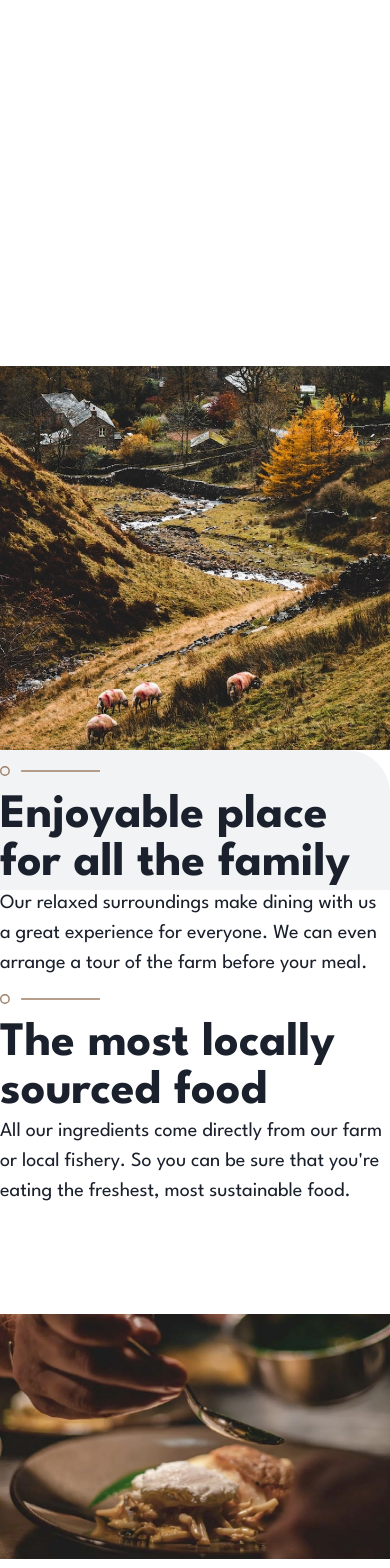
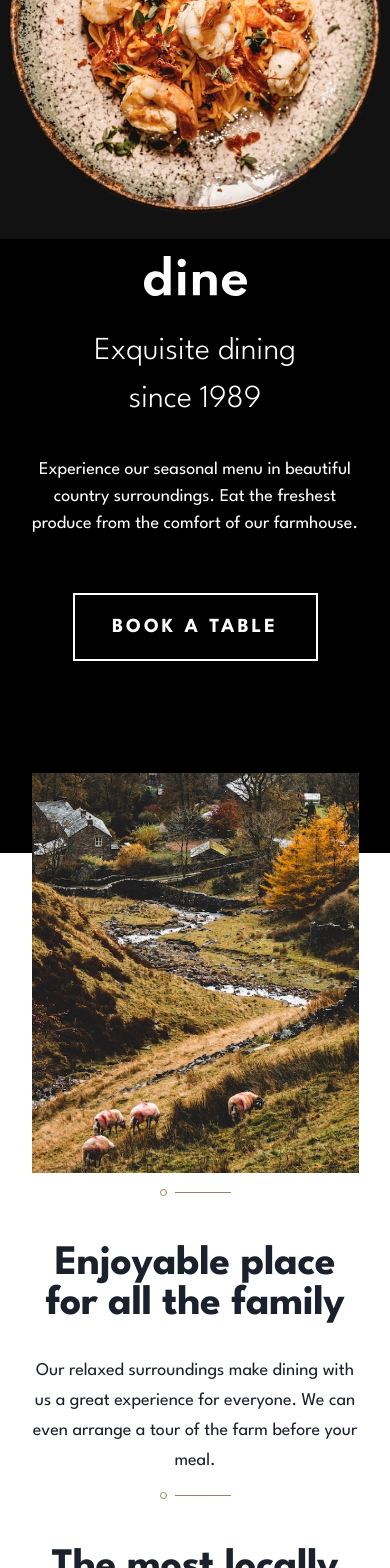
Before and after one commit to JesusKreist/dine-website, a Next.js app: page / in a window 390 px wide. Shown: the top 1568 px of the page. Built offline with nearby package versions, Linux system fonts and the light colour scheme.

Commit message:
Add responsive styling to EnjoyablePlace component for mobiles

```diff
--- a/pages/_app.tsx
+++ b/pages/_app.tsx
@@ -15,7 +15,7 @@ import theme from "../styles/theme";
 
 export default function App({ Component, pageProps }: AppProps) {
   return (
-    <ChakraProvider theme={theme}>
+    <ChakraProvider theme={theme} resetCSS>
       <MainContainer>
         <Component {...pageProps} />
       </MainContainer>
--- a/src/components/HomePage/IntroSection.tsx
+++ b/src/components/HomePage/IntroSection.tsx
@@ -6,6 +6,7 @@ import {
   VStack,
   HStack,
   Flex,
+  Image,
 } from "@chakra-ui/react";
 import Logo from "../logo/Logo";
 
@@ -13,47 +14,49 @@ const IntroSection = () => {
   return (
     <Box
       bgImage={{
+        base: `linear-gradient(to top, black, black 72%, rgba(158, 127, 102, 0.01) 30%), url(/homepage/hero-bg-mobile@2x.jpg)`,
         md: `linear-gradient(to top, black, black 60%, rgba(158, 127, 102, 0.01) 30%), url(/homepage/hero-bg-tablet@2x.jpg)`,
         lg: `linear-gradient(to right, black, black 39%, rgba(158, 127, 102, 0.01) 39%), url(/homepage/hero-bg-desktop@2x.jpg)`,
       }}
       bgRepeat="no-repeat"
       paddingBottom="6rem"
-      bgSize="contain"
+      bgSize="cover"
+      bgPosition="center"
       height={{ md: "992px", lg: "820px" }}
     >
       <Flex
-        textAlign={{ md: "center", lg: "left" }}
-        margin={{ md: "0 auto", lg: "unset" }}
-        paddingTop={{ md: "25rem", lg: "4rem" }}
+        textAlign={{ base: "center", lg: "left" }}
+        margin={{ base: "0 auto", lg: "unset" }}
+        paddingTop={{ base: "16rem", md: "25rem", lg: "4rem" }}
         paddingLeft={{ lg: "10rem" }}
         paddingBottom="6rem"
         color="white"
         direction="column"
-        justifyContent={{ md: "center", lg: "unset" }}
-        alignItems={{ md: "center", lg: "unset" }}
+        justifyContent={{ base: "center", lg: "unset" }}
+        alignItems={{ base: "center", lg: "unset" }}
       >
         <Logo />
         <Heading
-          width="50%"
+          width={{ base: "250px", sm: "unset" }}
           as="h2"
-          fontSize={{ md: "48px", lg: "80px" }}
+          fontSize={{ base: "32px", md: "48px", lg: "80px" }}
           fontWeight="light"
           lineHeight={{ md: "64px", lg: "80px" }}
           letterSpacing={{ md: "-0.6px", lg: "-1px" }}
-          marginTop={{ md: "2rem", lg: "9rem" }}
-          paddingBottom={{ md: "1.5rem", lg: "0.5rem" }}
+          marginTop={{ base: "2rem", md: "2rem", lg: "9rem" }}
+          paddingBottom={{ base: "2rem", md: "1.5rem", lg: "0.5rem" }}
         >
           Exquisite dining since 1989
         </Heading>
         <Text
-          fontSize="xl"
-          width={{ md: "75%", lg: "445px" }}
-          paddingBottom="2rem"
+          fontSize={{ base: "18px", md: "xl" }}
+          width={{ base: "85%", md: "75%", lg: "445px" }}
+          paddingBottom={{ base: "3.5rem", sm: "2rem" }}
         >
           Experience our seasonal menu in beautiful country surroundings. Eat
           the freshest produce from the comfort of our farmhouse.
         </Text>
-        <Button width="245px" variant="brandPrimaryOnDark">
+        <Button width="245px" variant="brandPrimaryOnDark" height="64px">
           BOOK A TABLE
         </Button>
       </Flex>
--- a/src/components/HomePage/RestaurantShowcase/EnjoyablePlace.tsx
+++ b/src/components/HomePage/RestaurantShowcase/EnjoyablePlace.tsx
@@ -7,19 +7,21 @@ const EnjoyablePlace = () => {
     <Fragment>
       <Box
         position="relative"
-        height={{ md: "360px", lg: "720px" }}
-        width={{ md: "573px", lg: "unset" }}
-        margin={{ md: "0 auto", lg: "unset" }}
+        height={{ base: "400px", md: "360px", lg: "720px" }}
+        width={{ base: "327px", md: "573px", lg: "unset" }}
+        margin={{ base: "0 auto", lg: "unset" }}
       >
         <Image
-          srcSet="/homepage/enjoyable-place-tablet@2x.jpg 768w, /homepage/enjoyable-place-desktop@2x.jpg 1440w"
-          sizes="(max-width: 1200px) 768px, 1440px"
+          srcSet="/homepage/enjoyable-place-mobile@2x.jpg 327w, /homepage/enjoyable-place-tablet@2x.jpg 768w, /homepage/enjoyable-place-desktop@2x.jpg 1440w"
+          sizes="(max-width: 327px) 327px, (max-width: 1200px) 768px, 1440px"
           src="/homepage/enjoyable-place-desktop@2x.jpg"
           alt="image describing the location for the family"
           objectFit="cover"
           height="100%"
+          margin={{ base: "0 auto", lg: "unset" }}
         />
         <Box
+          display={{ base: "none", md: "block" }}
           width={{ md: "500px", lg: "895px" }}
           marginLeft={{ md: "-14rem", lg: "-10rem" }}
           height={{ md: "320px", lg: "unset" }}
--- a/src/components/HomePage/RestaurantShowcase/RestaurantShowcase.tsx
+++ b/src/components/HomePage/RestaurantShowcase/RestaurantShowcase.tsx
@@ -12,7 +12,7 @@ const RestaurantShowcase = () => {
       <Grid
         templateColumns={{ lg: "50% 50%" }}
         templateRows={{ md: "50% 50%", lg: "unset" }}
-        marginTop="-5rem"
+        marginTop={{ base: "-5rem", md: "-5rem" }}
         rowGap={{ md: "2.5rem", lg: "8rem" }}
         paddingLeft={{ lg: "10rem" }}
         marginBottom={{ lg: "-5rem" }}
--- a/src/components/HomePage/RestaurantShowcase/RestaurantShowcaseText.tsx
+++ b/src/components/HomePage/RestaurantShowcase/RestaurantShowcaseText.tsx
@@ -15,14 +15,14 @@ const RestaurantShowcaseText: React.FC<RestaurantShowcaseTextProps> = ({
 }) => {
   return (
     <Flex
-      margin={{ md: "0 auto", lg: "unset" }}
+      margin={{ base: "0 auto", lg: "unset" }}
       placeContent="center"
       flexDirection="column"
-      maxWidth="445px"
-      rowGap={{ md: "1rem", lg: "2rem" }}
+      maxWidth={{ base: "327px", md: "445px" }}
+      rowGap={{ base: "2rem", md: "1rem", lg: "2rem" }}
       paddingLeft={{ lg: withLeftPadding ? "2rem" : "0" }}
-      textAlign={{ md: "center", lg: "unset" }}
-      align={{ md: "center", lg: "unset" }}
+      textAlign={{ base: "center", lg: "unset" }}
+      align={{ base: "center", lg: "unset" }}
     >
       {withDivider && (
         <Box maxWidth="100px" paddingTop="1rem" paddingBottom="1rem">
@@ -35,13 +35,18 @@ const RestaurantShowcaseText: React.FC<RestaurantShowcaseTextProps> = ({
       )}
       <Heading
         fontWeight="bold"
-        fontSize="48px"
-        lineHeight="48px"
-        maxWidth="400px"
+        fontSize={{ base: "42px", md: "48px" }}
+        lineHeight={{ base: "40px", md: "48px" }}
+        letterSpacing={{ base: "-0.4px", md: "unset" }}
+        maxWidth={{ base: "327px", md: "400px" }}
       >
         {heading}
       </Heading>
-      <Text fontWeight="normal" fontSize="20px" lineHeight="30px">
+      <Text
+        fontWeight="regular"
+        fontSize={{ base: "18px", md: "20px" }}
+        lineHeight="30px"
+      >
         {text}
       </Text>
     </Flex>
```
